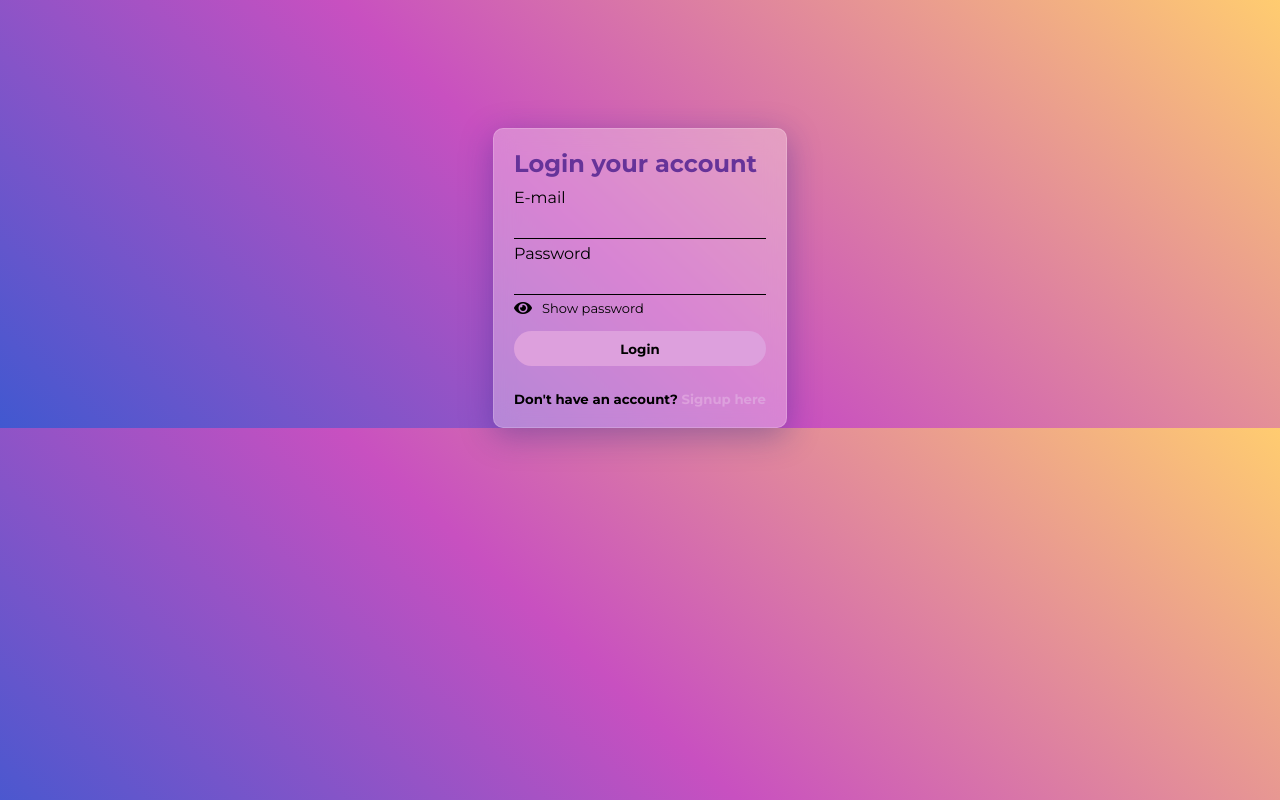
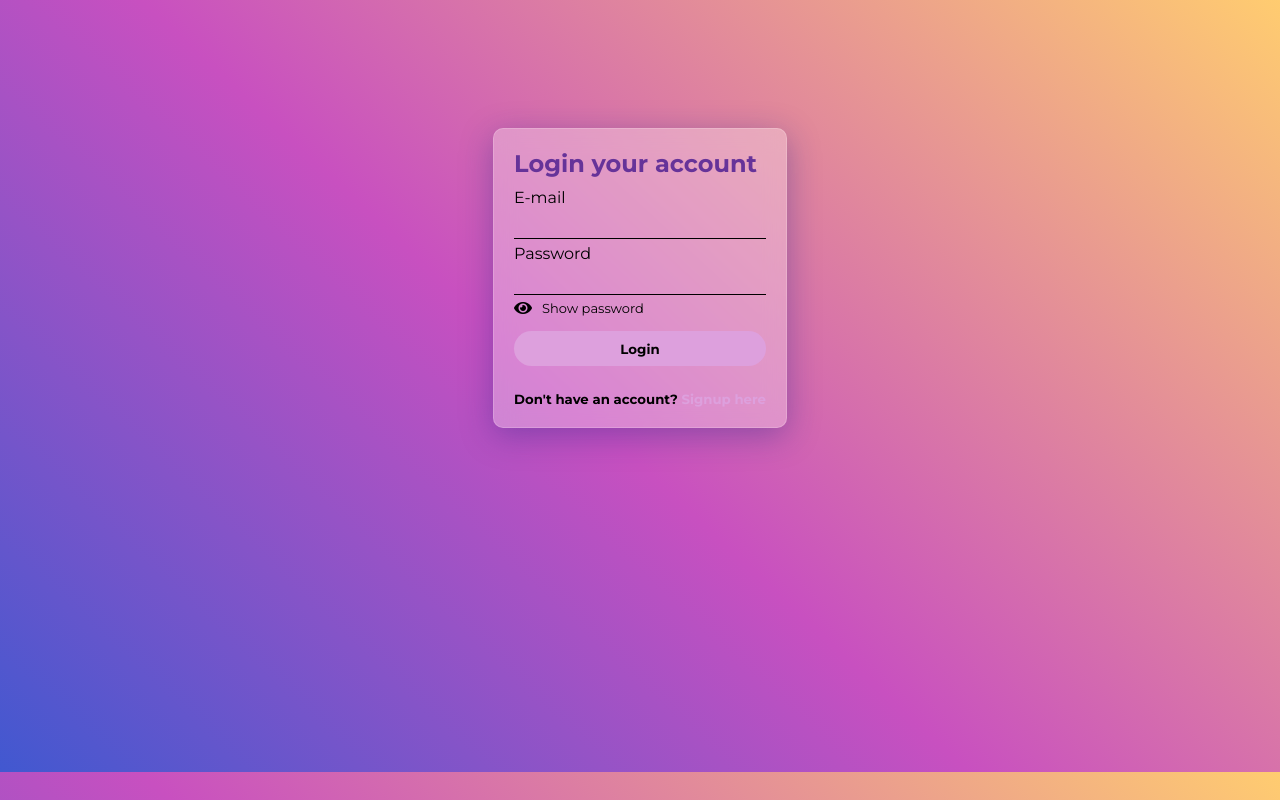
Before and after one commit to mahadbaig/login-signupform, a plain HTML site: page public/index.html in a window 1280 px wide. Drawn offline with nearby package versions, Linux system fonts and the light colour scheme.

Commit message:
Update style.css

```diff
--- a/public/style.css
+++ b/public/style.css
@@ -8,6 +8,7 @@
 body {
     background-color: #4158D0;
     background-image: linear-gradient(43deg, #4158D0 0%, #C850C0 46%, #FFCC70 100%);
+    min-height : 80.5vh;
 }
 
 .main-container {
```
